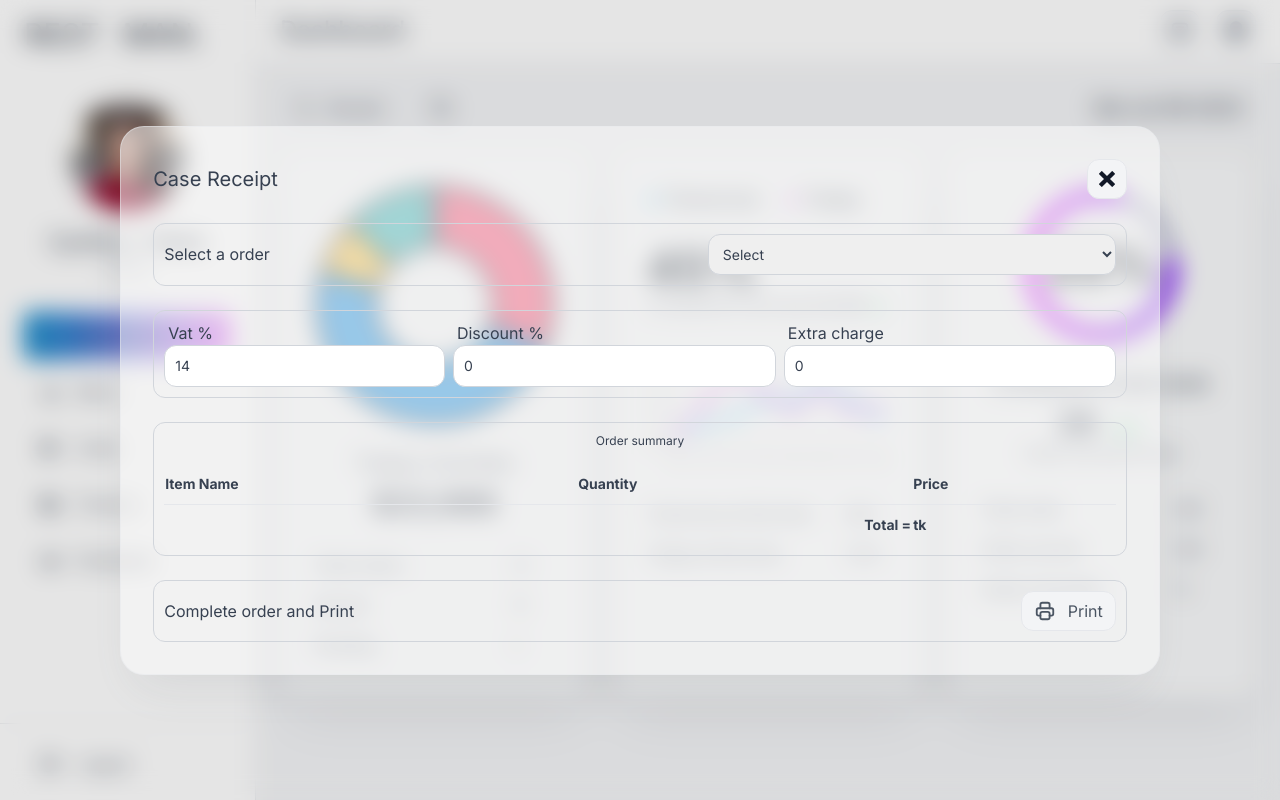
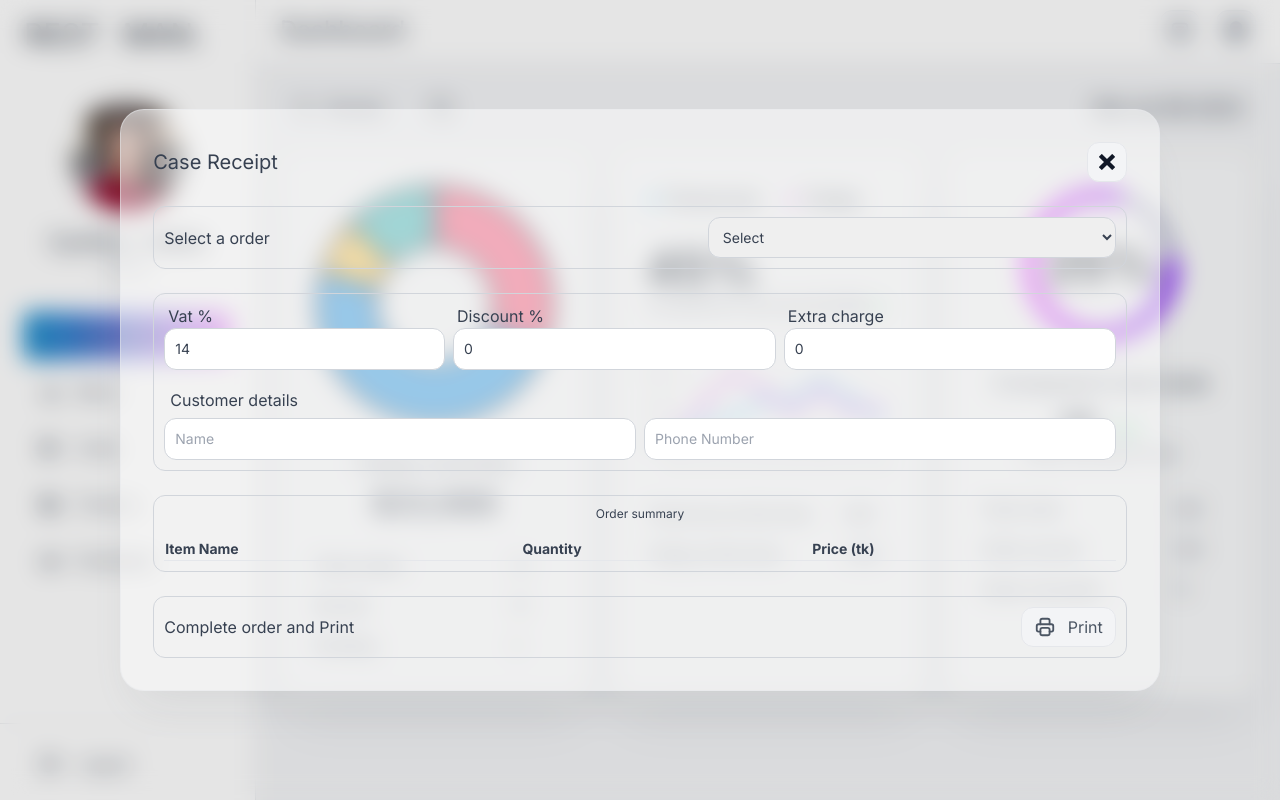
Before and after one commit to AbidHasanPiash/bhojon, a Next.js app: page / in a window 1280 px wide. Both pictures are taken after a click on the button "Receipt". Built offline with nearby package versions, Linux system fonts and the light colour scheme.

Commit message:
cash receipt calculation

```diff
--- a/components/dashboard/ReceiptModal.jsx
+++ b/components/dashboard/ReceiptModal.jsx
@@ -1,7 +1,7 @@
 "use client"
 import { useState } from "react";
 import { ImCross } from "react-icons/im";
-import { TbPrinter } from "react-icons/tb";
+import { TbPrinter, TbCurrencyTaka } from "react-icons/tb";
 
 export default function ReceiptModal({closeReceiptModal}) {
   const Orders = [
@@ -42,6 +42,8 @@ export default function ReceiptModal({closeReceiptModal}) {
   const [vat, setVat] = useState(14);
   const [discount, setDiscount] = useState(0);
   const [extraCharge, setExtraCharge] = useState(0);
+  const [customerName, setCustomerName] = useState('');
+  const [customerPhoneNumber, setCustomerPhoneNumber] = useState('');
   const [selectedOrder, setSelectedOrder] = useState('');
   const selectedOrderObj = Orders.find(order => order.id === parseInt(selectedOrder));
   return (
@@ -75,7 +77,8 @@ export default function ReceiptModal({closeReceiptModal}) {
               ))}
             </select>
           </div>
-          <div className="flex items-center justify-between mt-6 space-x-2 rounded-xl border border-gray-300 p-2.5 dark:border-gray-700">
+          <div className="mt-6 rounded-xl border border-gray-300 p-2.5 dark:border-gray-700">
+            <div className="flex space-x-2">
               <label> <span className="pl-1"> Vat %</span>
                 <input type="number" step="1" value={vat} onChange={(e)=>setVat(e.target.value)}
                   className="outline-none w-full rounded-xl border border-gray-300 p-2.5 text-sm transition focus:border-cyan-300 duration-300 dark:bg-gray-900 dark:border-gray-700"
@@ -92,21 +95,41 @@ export default function ReceiptModal({closeReceiptModal}) {
                 />
               </label>
             </div>
+            <div className="mt-3">
+              <div className="p-1.5">
+                <h1>Customer details</h1>
+              </div>
+              <div className="flex items-center justify-between space-x-2">
+                <input type="text" placeholder="Name" value={customerName} onChange={(e)=>setCustomerName(e.target.value)}
+                  className="outline-none w-full rounded-xl border border-gray-300 p-2.5 text-sm transition focus:border-cyan-300 duration-300 dark:bg-gray-900 dark:border-gray-700"
+                />
+                <input type="text" placeholder="Phone Number" value={customerPhoneNumber} onChange={(e)=>setCustomerPhoneNumber(e.target.value)}
+                  className="outline-none w-full rounded-xl border border-gray-300 p-2.5 text-sm transition focus:border-cyan-300 duration-300 dark:bg-gray-900 dark:border-gray-700"
+                />
+              </div>
+            </div>
+          </div>
           <div className="rounded-xl border mt-6 border-gray-300 p-2.5 text-sm dark:bg-gray-900 dark:border-gray-700">
             <table className='table-auto w-full'>
               <caption className="caption-top text-xs mb-4">Order summary</caption>
               <thead className="border-b mb-5">
-                <tr className="text-left font-bold h-10"> <th>Item Name</th> <th>Quantity</th> <th>Price</th> </tr>
+                <tr className="text-left font-bold"> <th>Item Name</th> <th>Quantity</th> <th>Price (tk)</th> </tr>
               </thead>
               <tbody>
                 {selectedOrderObj?.items.map((item, index) => (
-                  <tr key={index} className="h-8">
+                  <tr key={index}>
                     <td>{item.name}</td>
                     <td>{item.quantity}</td>
-                    <td>{item.price} tk</td>
+                    <td>{item.price}</td>
                   </tr>
                 ))}
-                <tr className="border-t font-bold h-10"><td> </td> <td className="text-right">Total = </td> <td>{selectedOrderObj?.totalPrice} tk</td></tr>
+                {selectedOrder && <tr className="border-t border-dashed"><td> </td> <td className="text-right">Total = </td> <td>{selectedOrderObj?.totalPrice}</td></tr>}
+                {selectedOrder && vat > 0 && <tr><td> </td> <td className="text-right">Vat = </td> <td>{(selectedOrderObj?.totalPrice*vat)/100}</td></tr>}
+                {discount > 0 && <tr><td> </td> <td className="text-right">Discount = </td> <td>{(selectedOrderObj?.totalPrice*discount)/100}</td></tr>}
+                {extraCharge > 0 && <tr><td> </td> <td className="text-right">Extra Charge = </td> <td>{extraCharge}</td></tr>}
+                {selectedOrder && <tr className="border-t border-dashed font-bold h-10"><td> </td> <td className="text-right">Total Payable = </td>
+                  <td>{Math.floor(selectedOrderObj?.totalPrice + ((selectedOrderObj?.totalPrice*vat)/100) + ((selectedOrderObj?.totalPrice*discount)/100) + extraCharge)} tk</td>
+                </tr>}
               </tbody>
             </table>
           </div>
```
Lines whose indentation alone changed are shown as unchanged.
